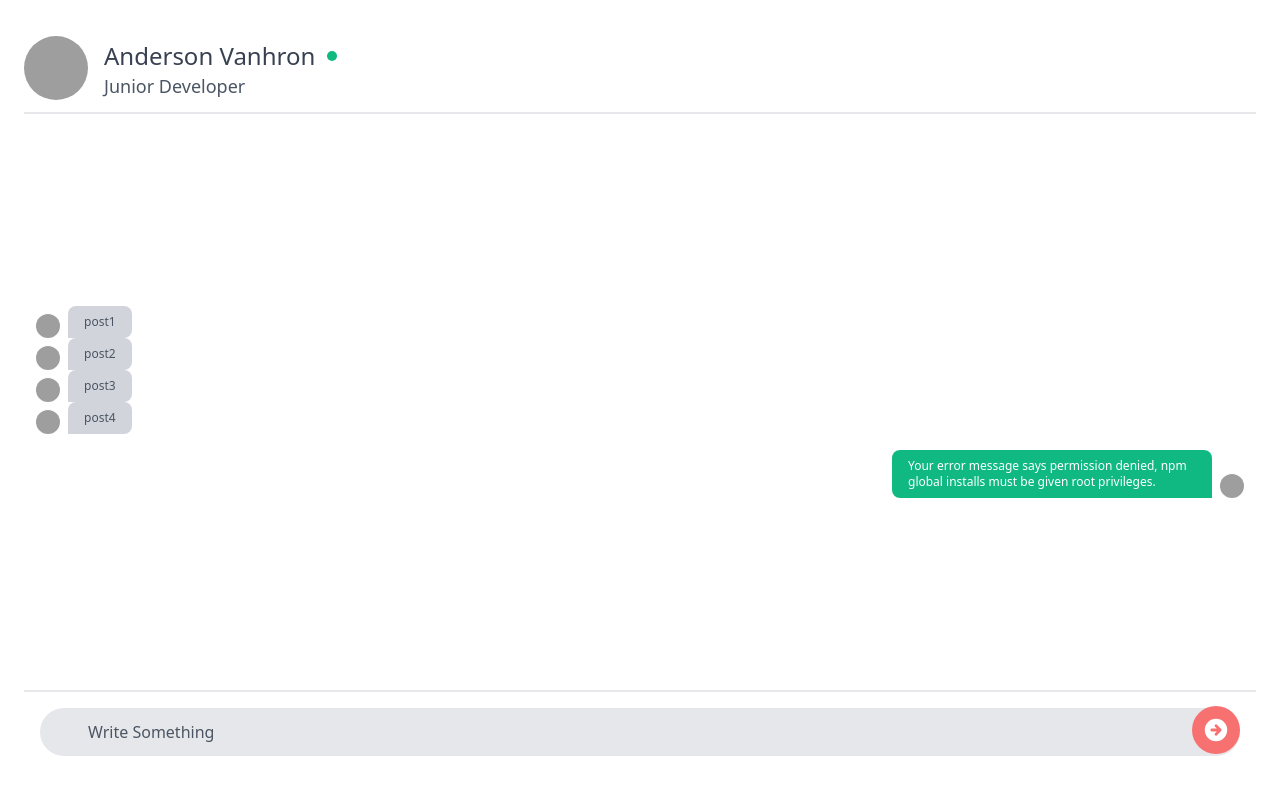
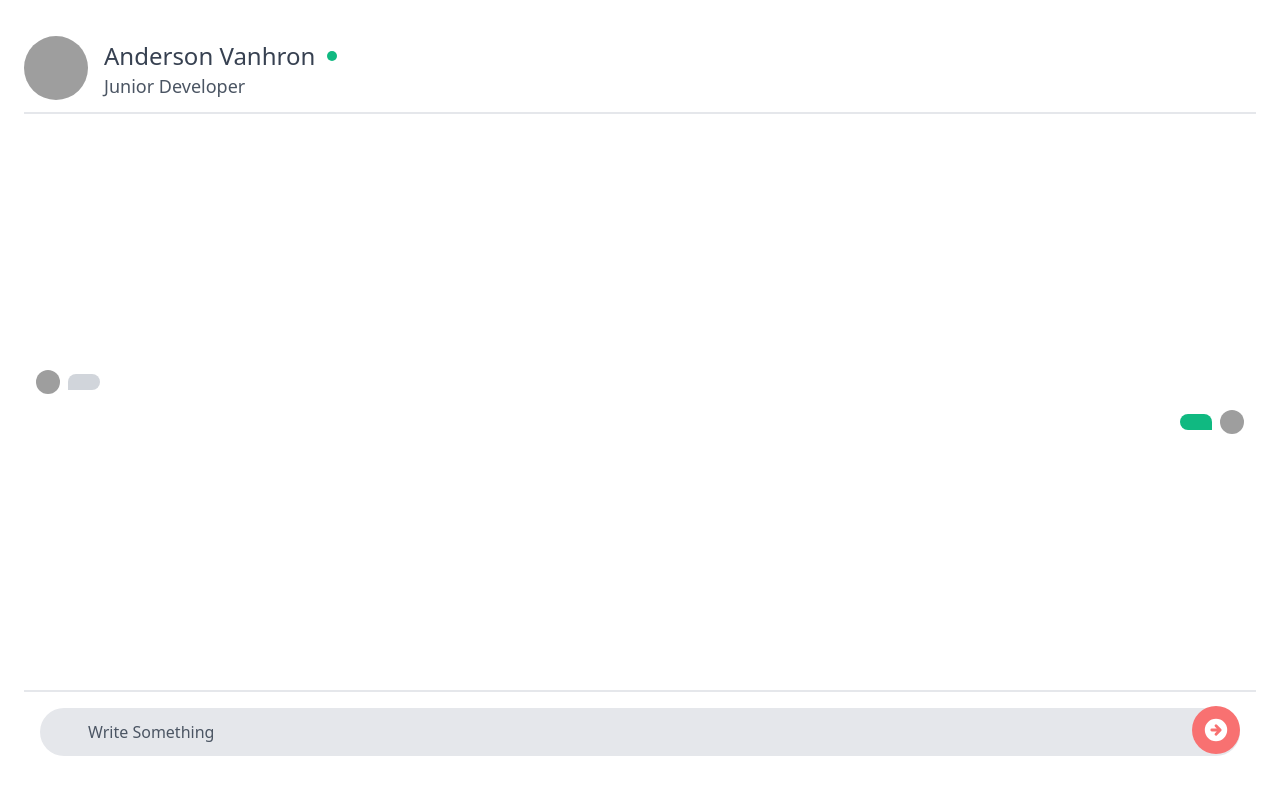
Before and after one commit to RBK-C16-CHAT/CHAT-C16, a Next.js app: page /chats in a window 1280 px wide. Both pictures are taken after a click on the button 1216 px from the left and 876 px from the top of the page. Shown: the part 146-940 px from the top of the page. Built offline with nearby package versions, Linux system fonts and the light colour scheme; grey boxes are pictures that could not be loaded.

Commit message:
handle input

```diff
--- a/components/Card.js
+++ b/components/Card.js
@@ -1,6 +1,20 @@
+import {useState} from "react";
 function Card() {
   const posts = ["post1", "post2", "post3", "post4"];
-
+const [messageInput,setMessageInput]= useState("")
+const [message,setMessage]= useState([])
+  const handleChange = (e) => {
+	e.preventDefault();
+	setMessageInput(e.target.value)
+   console.log(messageInput)
+};
+const handleSubmit = (e) =>{
+	e.preventDefault();
+   setMessage([
+      messageInput,
+      ...message
+   ])
+}
   return (
     <div class="flex-1 p:2 sm:p-6 justify-between flex flex-col h-screen">
    <div class="flex sm:items-center justify-between py-3 border-b-2 border-gray-200">
@@ -22,36 +36,48 @@ function Card() {
 
    <div id="messages" class="flex flex-col space-y-4 p-3 overflow-y-auto scrollbar-thumb-blue scrollbar-thumb-rounded scrollbar-track-blue-lighter scrollbar-w-2 scrolling-touch">
       <div class="chat-message">
-      {posts.map((post) => (
-         <div class="flex items-end">
+      {/* {posts.map((post) => ( */}
+         {message.length>= 1 ? message.map((e,key)=>{
+                  return (
+            <div class="flex items-end">
             <div class="flex flex-col space-y-2 text-xs max-w-xs mx-2 order-2 items-start">
-               <div><span class="px-4 py-2 rounded-lg inline-block rounded-bl-none bg-gray-300 text-gray-600">{post}</span></div>
+
+               <div k={key}><span class="px-4 py-2 rounded-lg inline-block rounded-bl-none bg-gray-300 text-gray-600" >{e}</span></div>
+
+
             </div>
             <img src="https://images.unsplash.com/photo-1549078642-b2ba4bda0cdb?ixlib=rb-1.2.1&amp;ixid=eyJhcHBfaWQiOjEyMDd9&amp;auto=format&amp;fit=facearea&amp;facepad=3&amp;w=144&amp;h=144" alt="My profile" class="w-6 h-6 rounded-full order-1"/>
          </div>
-         ))}
+
+     )}):"send a message"}
+
       </div>
       <div class="chat-message">
+      {message.length>= 1 ? message.map((e,key)=>{
+                  return (
          <div class="flex items-end justify-end">
             <div class="flex flex-col space-y-2 text-xs max-w-xs mx-2 order-1 items-end">
-               <div><span class="px-4 py-2 rounded-lg inline-block rounded-br-none bg-green-500 text-white ">Your error message says permission denied, npm global installs must be given root privileges.</span></div>
+               <div  k={key}><span class="px-4 py-2 rounded-lg inline-block rounded-br-none bg-green-500 text-white ">{e}</span></div>
             </div>
             <img src="https://images.unsplash.com/photo-1590031905470-a1a1feacbb0b?ixlib=rb-1.2.1&amp;ixid=eyJhcHBfaWQiOjEyMDd9&amp;auto=format&amp;fit=facearea&amp;facepad=3&amp;w=144&amp;h=144" alt="My profile" class="w-6 h-6 rounded-full order-2"/>
          </div>
+          )}):"send a message"}
       </div>
+
    </div>
    <div class="border-t-2 border-gray-200 px-4 pt-4 mb-2 sm:mb-0">
       <div class="relative flex">
-
+         <form class="w-full" onChange={handleChange}>
          <input type="text" placeholder="Write Something" class="w-full focus:outline-none focus:placeholder-gray-400 text-gray-600 placeholder-gray-600 pl-12 bg-gray-200 rounded-full py-3"/>
          <div class="absolute right-0 items-center inset-y-0 hidden sm:flex">
-
-            <button type="button" class="inline-flex items-center justify-center rounded-full h-12 w-12 mb-6 transition duration-500 ease-in-out text-white bg-red-400 hover:bg-yellow-400 focus:outline-none">
+            <button onClick={handleSubmit} type="button" class="inline-flex items-center justify-center rounded-full h-12 w-12 mb-6 transition duration-500 ease-in-out text-white bg-red-400 hover:bg-yellow-400 focus:outline-none">
             <svg xmlns="http://www.w3.org/2000/svg" class="h-7 w-7" viewBox="0 0 20 20" fill="currentColor">
               <path fill-rule="evenodd" d="M10 18a8 8 0 100-16 8 8 0 000 16zm3.707-8.707l-3-3a1 1 0 00-1.414 1.414L10.586 9H7a1 1 0 100 2h3.586l-1.293 1.293a1 1 0 101.414 1.414l3-3a1 1 0 000-1.414z" clip-rule="evenodd" />
             </svg>
             </button>
          </div>
+         </form >
+
       </div>
    </div>
 </div>
```
